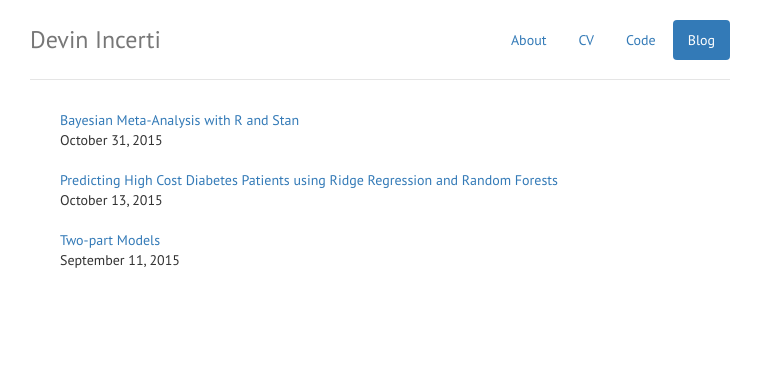
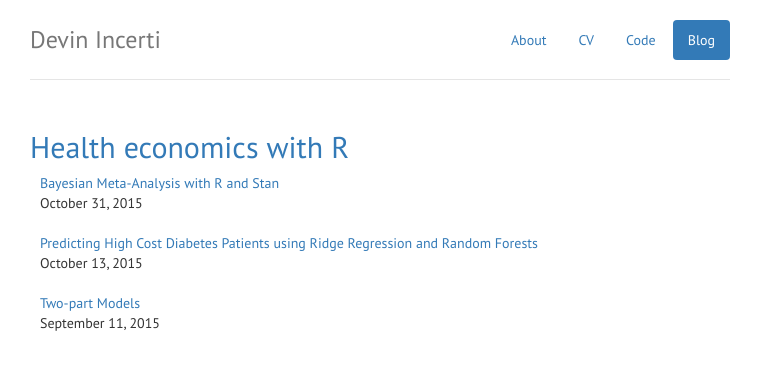
Before and after one commit to dincerti/dincerti.github.io, a Jekyll site: the page built from blog.md, in a window 1280 px wide. Shown: the top 370 px of the page, without its empty margins (260-1021 px from the left). Built offline with Jekyll 4.4.1, drawn with Linux system fonts in a browser that asks for light colours; our own code applies the rules of GitHub Pages for plain Markdown files.

Commit message:
Add title to blog

```diff
--- a/blog.md
+++ b/blog.md
@@ -1,8 +1,9 @@
 ---
 layout: default
 ---
+## Health economics with R
 
-<ul>
+<ul style="margin:10px;padding:0">
   {% for post in site.posts %}
     <li class="blog-archive">
       <a href="{{ post.url }}">{{ post.title }}</a> <br>
```
